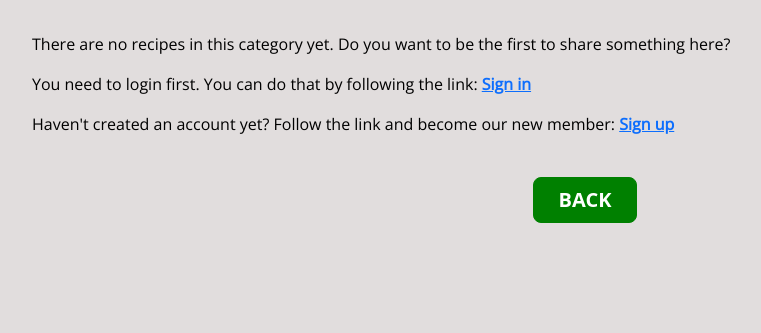
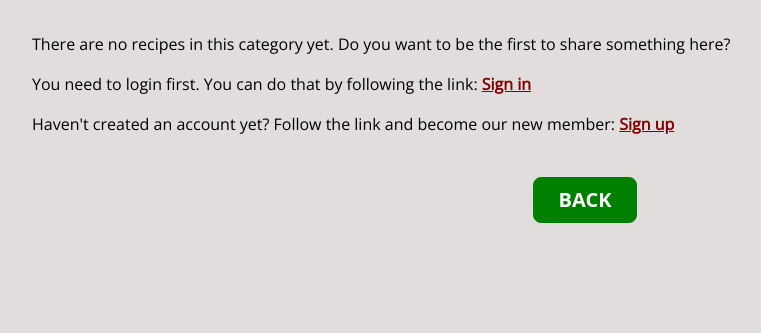
Before and after one commit to Kattis91/what-is-cooking, a Django app: template templates/category.html in a window 1280 px wide. Shown: the part 149-482 px from the top of the page, without its empty margins (50-811 px from the left). Run offline with Django 3.2, Linux system fonts and the light colour scheme; the template is opened without the code that fills it, so the values that code supplies are empty; some libraries are stand-ins or nearby versions.

Commit message:
Add class to style the links

```diff
--- a/templates/category.html
+++ b/templates/category.html
@@ -35,13 +35,13 @@
         {% empty %}
         <p class="mt-4">There are no recipes in this category yet. Do you want to be the first to share something here?</p>
         {% if user.is_authenticated%}
-        <p class="mb-4">Then you can do that by following the link: <a href="{% url 'add_recipe' %}">
+        <p class="mb-4">Then you can do that by following the link: <a href="{% url 'add_recipe' %}" class="click">
             <strong>Add Recipe</strong></a></p>
         {% else %}
         <p>You need to login first. You can do that by following the link:
-            <a href="{% url 'account_login' %}"><strong>Sign in</strong></a></p>
+            <a href="{% url 'account_login' %}" class="click"><strong>Sign in</strong></a></p>
         <p>Haven't created an account yet? Follow the link and become our new member:
-            <a href="{% url 'account_signup' %}"><strong>Sign up</strong></a></p>
+            <a href="{% url 'account_signup' %}" class="click"><strong>Sign up</strong></a></p>
         {% endif %}
         {% endfor %}
     </div>
@@ -49,9 +49,7 @@
 <div class="container text-center">
     <div class="row">
         <div class="col align-self-center">
-            <button type="button" class="btn btn-success btn-lg green">
-                <a class="links" href="{% url 'home' %}">Back</a>
-            </button>
+            <a class="btn btn-success btn-lg green links" href="{% url 'home' %}">Back</a>
         </div>
     </div>
 </div>
```
